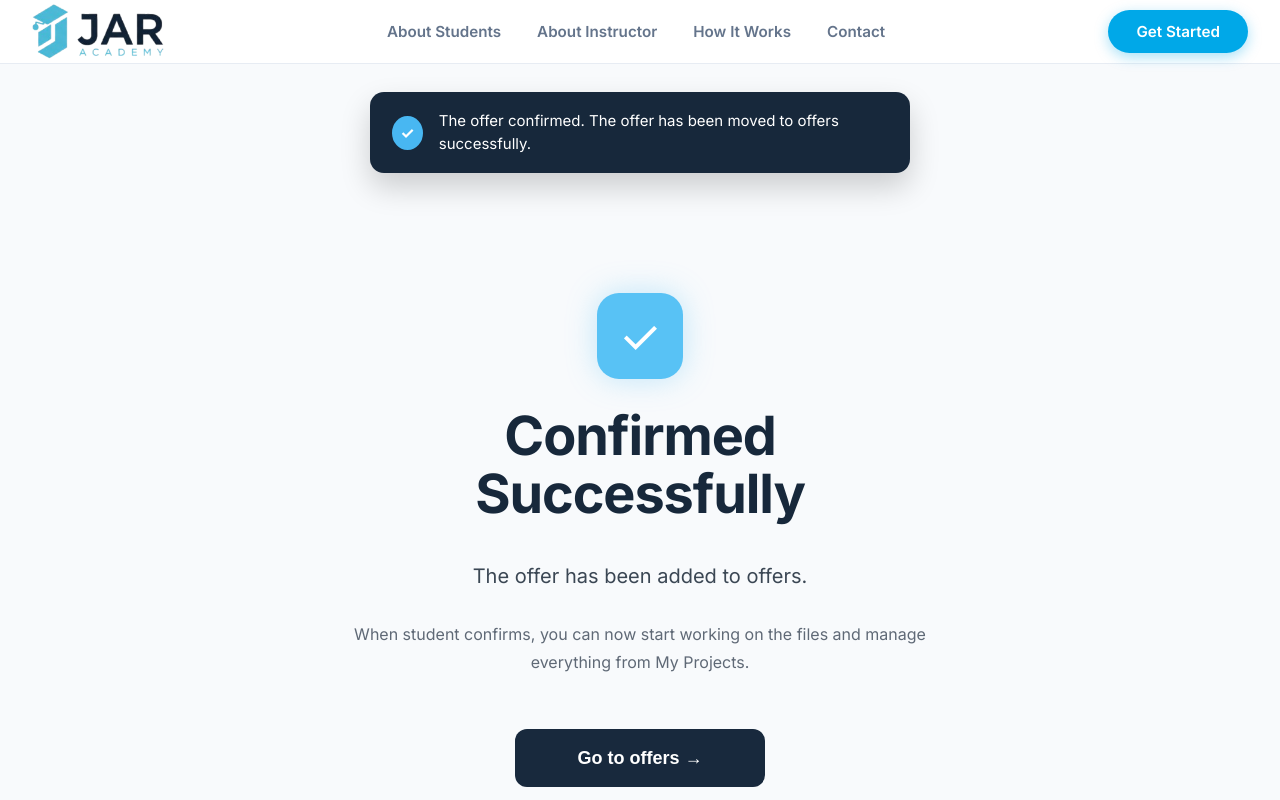
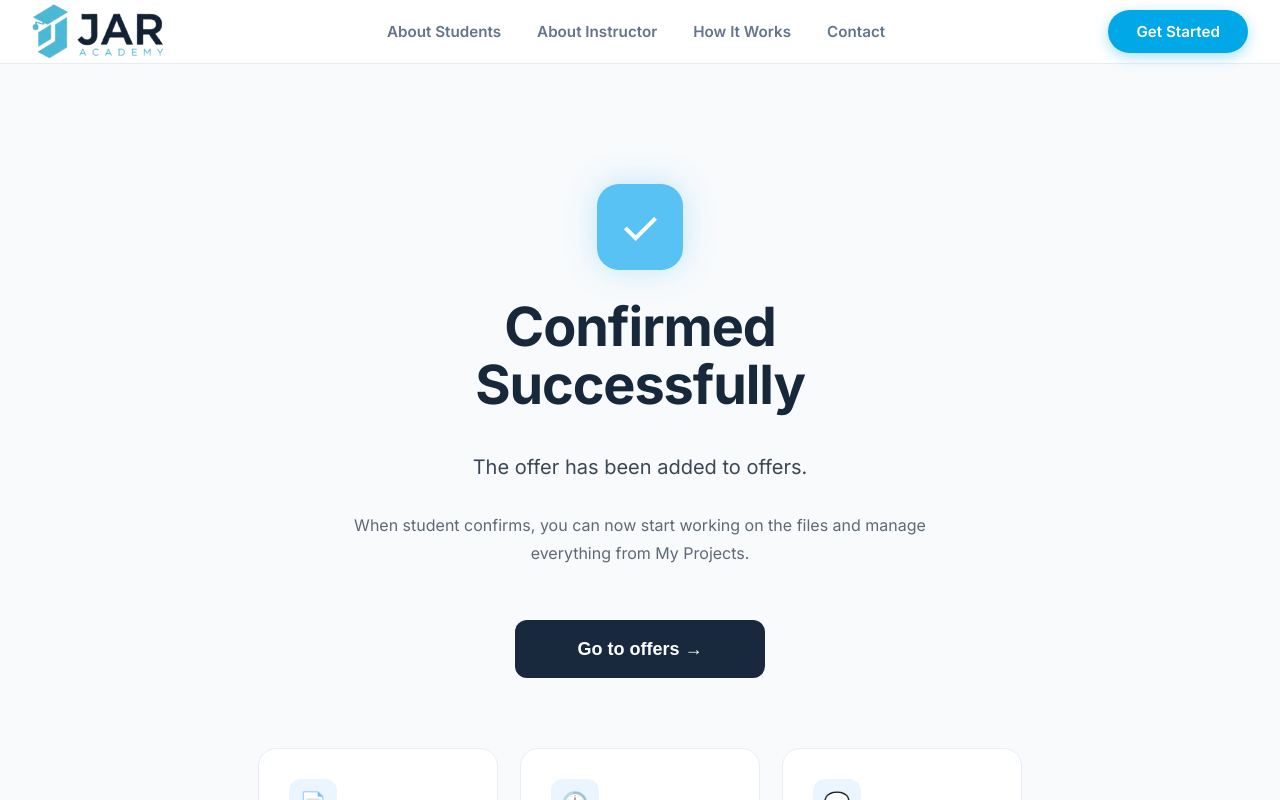
Before and after one commit to meselhy2003-svg/jar-, a React (Vite) app: page /instructor/offer-confirmed in a window 1280 px wide. Shown: the top 800 px of the page. Built offline with nearby package versions, Linux system fonts and the light colour scheme.

Commit message:
Auto hide success notification

```diff
--- a/src/pages/instructor/OfferConfirmed.tsx
+++ b/src/pages/instructor/OfferConfirmed.tsx
@@ -1,20 +1,26 @@
+import { useEffect, useState } from "react";
 import "./OfferConfirmed.css";
 
 const OfferConfirmed = () => {
+  const [showToast, setShowToast] = useState(true);
+
+useEffect(() => {
+    const timer = setTimeout(() => {
+        setShowToast(false);
+    }, 3000);
+
+    return () => clearTimeout(timer);
+}, []);
   return (
     <div className="offer-confirmed-page">
-
+      {showToast && (
         <div className="offer-toast">
-
-        <div className="offer-toast-icon">
-            ✓
-        </div>
-
+          <div className="offer-toast-icon">✓</div>
           <div className="offer-toast-text">
             The offer confirmed. The offer has been moved to offers successfully.
           </div>
-
         </div>
+      )}
 
       <div className="offer-success-section">
 
@@ -70,6 +76,7 @@ const OfferConfirmed = () => {
 </div>
 
 </div>
+
   );
 };
 
```
Lines whose indentation alone changed are shown as unchanged.
